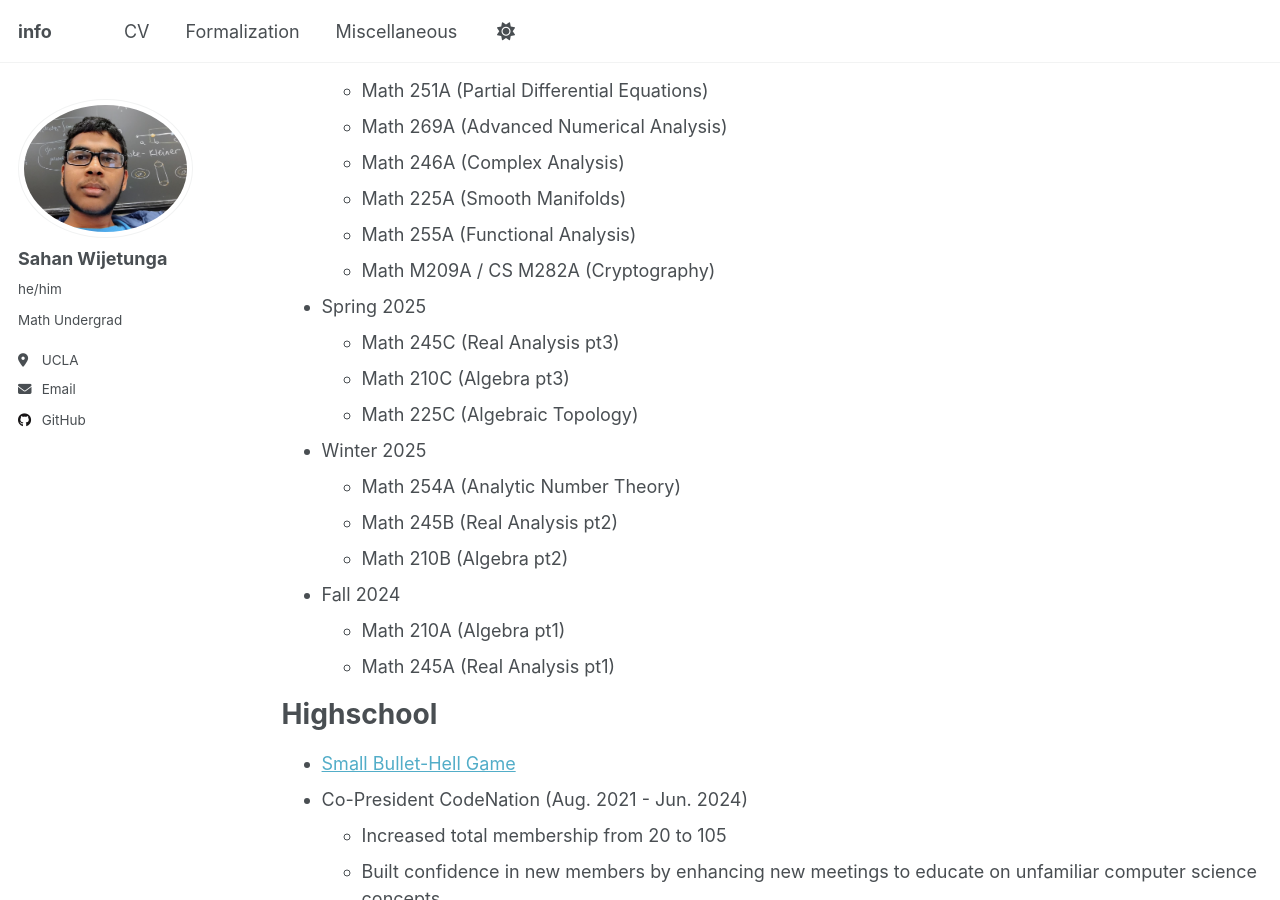
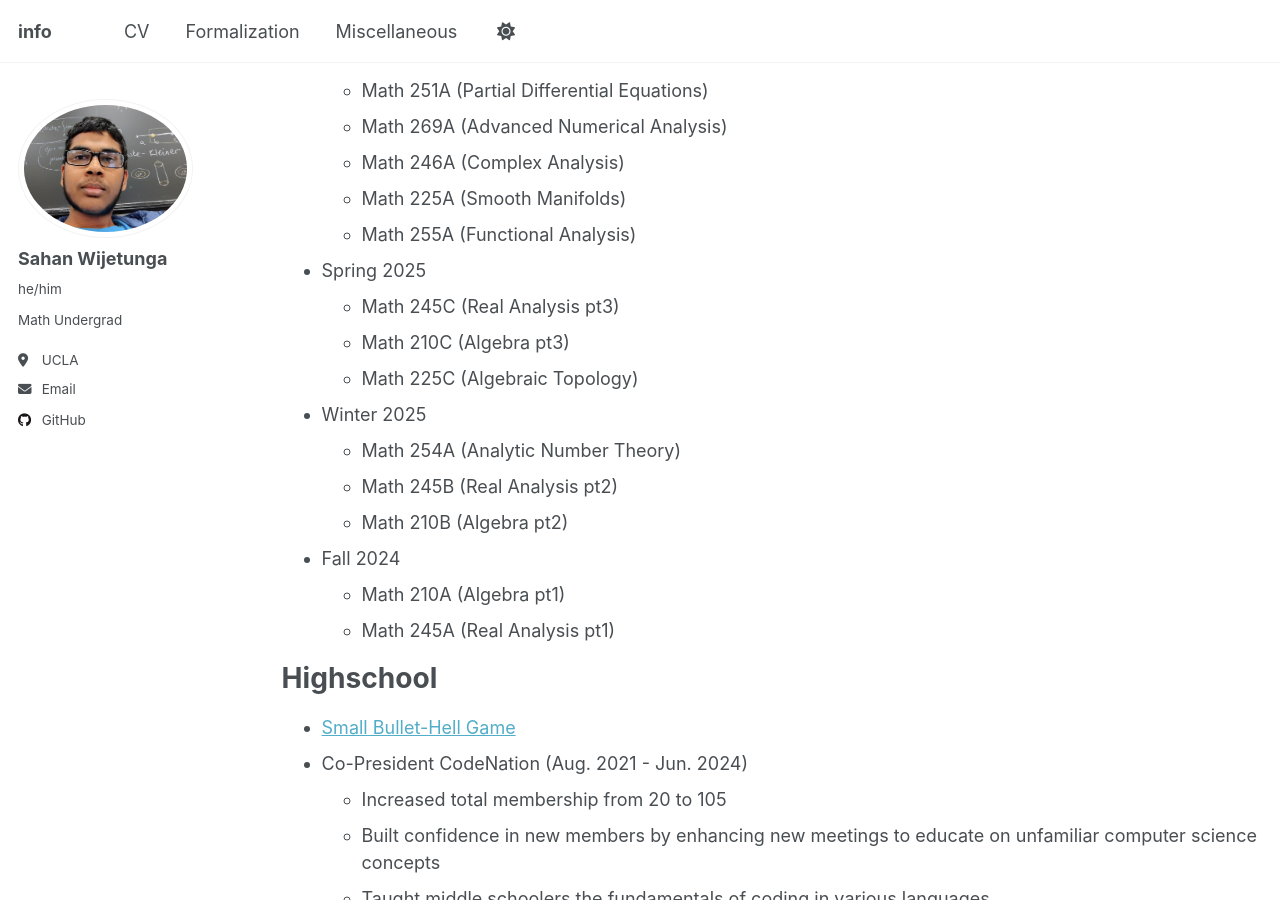
Before and after one commit to sahanwijetunga/sahanwijetunga.github.io, a Jekyll site: the page built from _pages/cv.md, in a window 1280 px wide and 900 px high, scrolled down 890 px. Built offline with Jekyll 4.4.1, drawn with Linux system fonts in a browser that asks for light colours.

Commit message:
Remove Cryptography course from CV
Removed Cryptography course from the CV.

```diff
--- a/_pages/cv.md
+++ b/_pages/cv.md
@@ -39,7 +39,6 @@ Graduate Classes
   * Math 246A (Complex Analysis)
   * Math 225A (Smooth Manifolds)
   * Math 255A (Functional Analysis)
-  * Math M209A / CS M282A (Cryptography)
 
 * Spring 2025
   * Math 245C (Real Analysis pt3)
```
